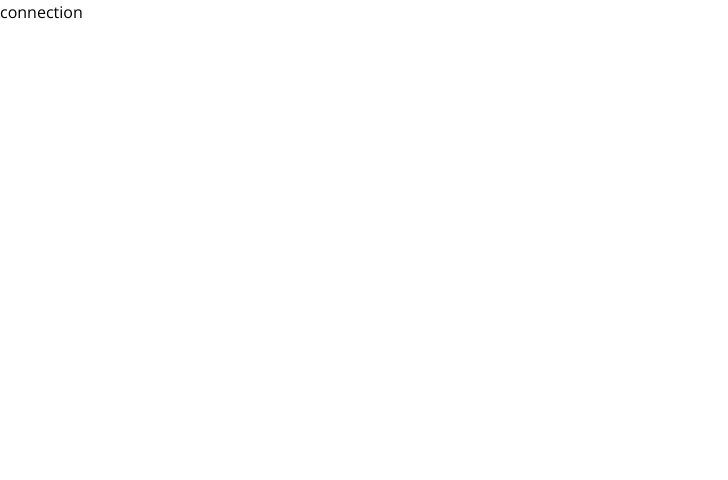
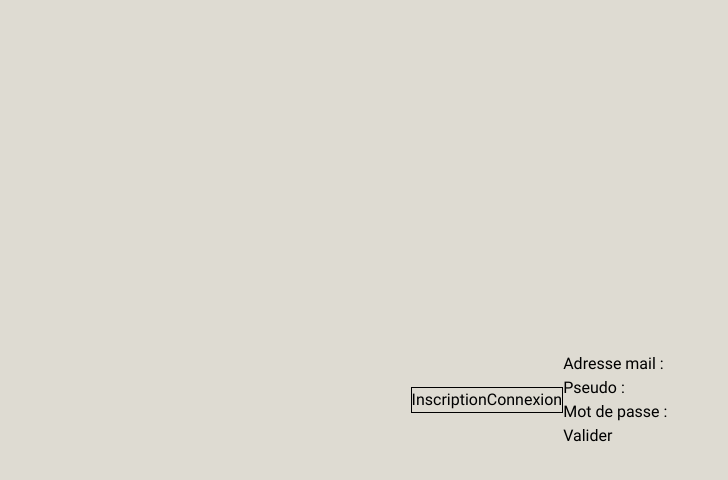
Before and after one commit to ArnaudDefrancq/blog, a React (Vite) app in the folder Front/: page / in a window 1280 px wide. Shown: the top 480 px of the page, without its empty margins (0-728 px from the left). Built offline with nearby package versions, Linux system fonts and the light colour scheme.

Commit message:
[+] Connexion : Ajout des formulaire (style pas Ok et logique pas OK)

```diff
--- a/Front/src/Components/connectionPage/Connection.tsx
+++ b/Front/src/Components/connectionPage/Connection.tsx
@@ -1,12 +1,36 @@
 import * as React from 'react';
+import SignIn from './signin/SignIn';
+import SignUp from './signUp/SignUp';
 
 
-const connection: React.FunctionComponent = () => {
+const Connection: React.FunctionComponent = () => {
+
+  const [modal, setModal] = React.useState<boolean>(false);
+
+  function handleClick (e: React.MouseEvent<HTMLButtonElement>): void {
+    const target = e.target as HTMLButtonElement;
+    setModal(target.id !== "signUp")
+  }
+
   return (
     <>
-        <h1>connection</h1>
+      <section className='flex items-center justify-center min-h-screen bg-colorOne'>
+        <div className='border border-black'>
+          <button className='cursor-pointer' onClick={(e) => handleClick(e)} id='signUp'>
+            Inscription
+          </button>
+          <button className='cursor-pointer' onClick={(e) => handleClick(e)} id='signIn'>
+            Connexion
+          </button>
+        </div>
+        <div>
+          {
+            modal ? <SignIn /> : <SignUp />
+          }
+        </div>
+      </section>
     </>
   );
 };
 
-export default connection;
+export default Connection;
--- /dev/null
+++ b/Front/src/Components/connectionPage/signUp/SignUp.tsx
@@ -0,0 +1,29 @@
+import * as React from 'react';
+
+// eslint-disable-next-line @typescript-eslint/no-empty-object-type
+interface ISignUpProps {
+}
+
+const SignUp: React.FunctionComponent<ISignUpProps> = () => {
+  return (
+    <>
+    <form>
+      <div>
+        <label htmlFor="email">Adresse mail :</label>
+        <input type="email"  id='email' />
+      </div>
+      <div>
+        <label htmlFor="pseudo">Pseudo :</label>
+        <input type="text" id="pseudo" />
+      </div>
+      <div>
+        <label htmlFor="password">Mot de passe :</label>
+        <input type="password" id="password" />
+      </div>
+      <button>Valider</button>
+    </form>
+    </>
+  );
+};
+
+export default SignUp;
--- /dev/null
+++ b/Front/src/Components/connectionPage/signin/SignIn.tsx
@@ -0,0 +1,25 @@
+import * as React from 'react';
+
+// eslint-disable-next-line @typescript-eslint/no-empty-object-type
+interface ISignInProps {
+}
+
+const SignIn: React.FunctionComponent<ISignInProps> = () => {
+  return (
+    <>
+      <form>
+        <div>
+          <label htmlFor="email">Adresse mail :</label>
+          <input type="email"  id='email' />
+        </div>
+        <div>
+          <label htmlFor="password">Mot de passe :</label>
+          <input type="password" id="password" />
+        </div>
+        <button>Valider</button>
+      </form>
+    </>
+  );
+};
+
+export default SignIn;
```
